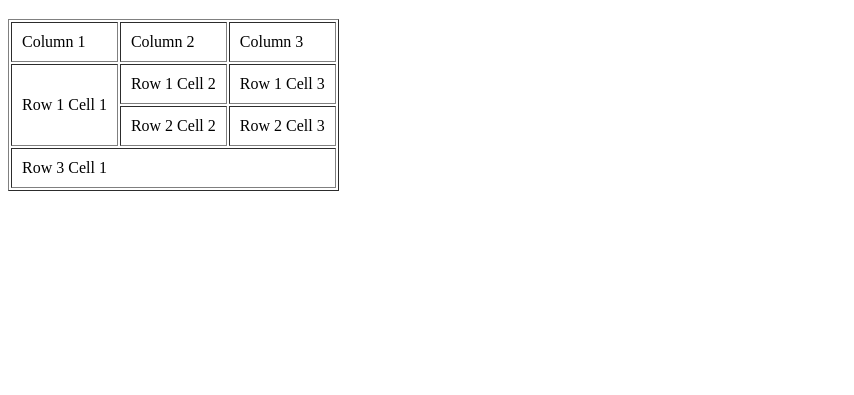
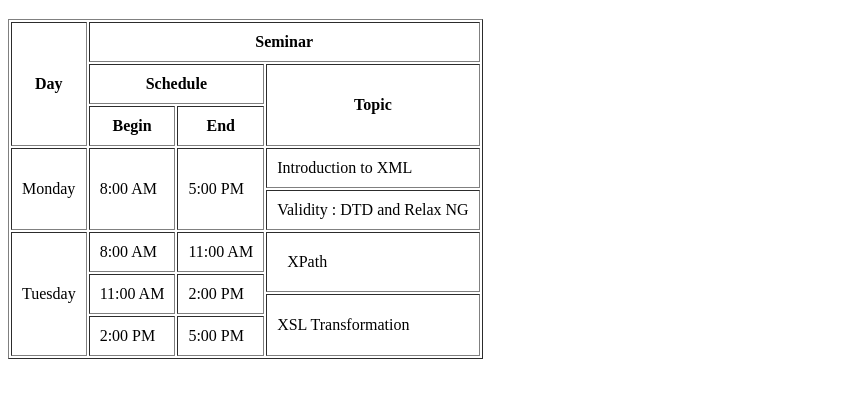
Before and after one commit to Sarvesh-1999/WEBTECH---3PM, a plain HTML site: page html/Tables.html in a window 1280 px wide. Shown: the part 61-456 px from the top of the page, without its empty margins (0-854 px from the left). Drawn offline with Linux system fonts and the light colour scheme.

Commit message:
html forms

```diff
--- a/html/Tables.html
+++ b/html/Tables.html
@@ -43,7 +43,7 @@
 
 
 
-    <table border="1" cellpadding="10">
+    <!-- <table border="1" cellpadding="10">
         <tr>
             <td>Column 1</td>
             <td>Column 2</td>
@@ -65,9 +65,62 @@
             <td colspan="3">Row 3 Cell 1</td>
         </tr>
 
-    </table>
+    </table> -->
 
 
+    <table border="1" cellpadding="10">
+        <thead>
+            <tr>
+                <th rowspan="3">Day</th>
+                <th colspan="3">Seminar</th>
+            </tr>
+            <tr>
+                <th colspan="2">Schedule</th>
+                <th rowspan="2">Topic</th>
+            </tr>
+             <tr>
+                <th>Begin</th>
+                <th>End</th>
+            </tr>
+        </thead>
+
+        <tbody>
+            <tr>
+                <td rowspan="2">Monday</td>
+                <td rowspan="2">8:00 AM</td>
+                <td rowspan="2">5:00 PM</td>
+                <td>Introduction to XML</td>
+            </tr>
+            <tr>
+                <td>Validity : DTD and Relax NG</td>
+            </tr>
+
+
+            <tr>
+                <td rowspan="4">Tuesday</td>
+                <td>8:00 AM</td>
+                <td>11:00 AM</td>
+                <td rowspan="2" style="padding: 20px;">XPath</td>
+            </tr>
+
+            <tr>
+                <td rowspan="2">11:00 AM</td>
+                <td rowspan="2">2:00 PM</td>
+            </tr>
+
+            <tr>
+                <td rowspan="2">XSL Transformation</td>
+            </tr>
+
+            <tr>
+                <td>2:00 PM</td>
+                <td>5:00 PM</td>
+            </tr>
+
+
+        </tbody>
+
+    </table>
 
 
 
```
Also changed, not shown: html/Forms.html (added, +88 -0 lines).
